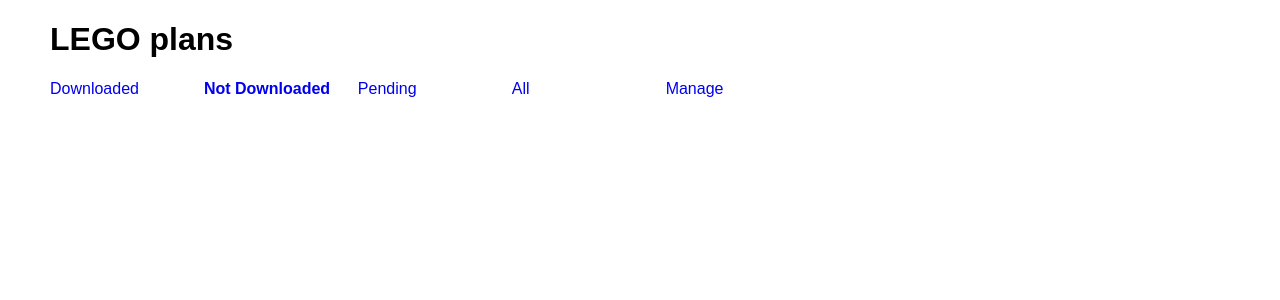
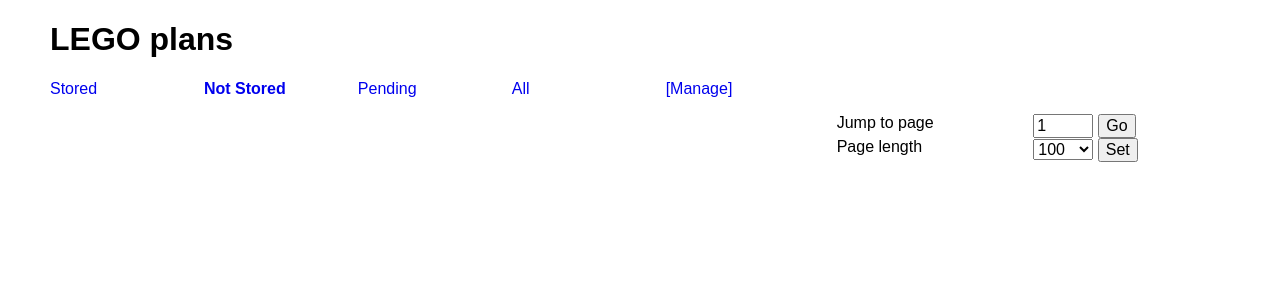
Before and after one commit to sjewitt/lego-downloader, a Python web app: template templates/index.html in a window 1280 px wide. Shown: the top 300 px of the page. Run offline with Jinja, Linux system fonts and the light colour scheme; the template is opened without the code that fills it, so the values that code supplies are empty; some libraries are stand-ins or nearby versions.

Commit message:
back end for page length functionality

```diff
--- a/static/css/styles.css
+++ b/static/css/styles.css
@@ -33,11 +33,18 @@
     height:150px;
 }
 
-
 /* overrides */
 .pure-table{
     width:100%;
+}
 
+#jump_to{
+	width: 52px;
+    margin-right: 5px;
+}
+
+#set_page_length{
+	width: 60px;
 }
 
 div#filters > select{
--- a/static/js/engine.js
+++ b/static/js/engine.js
@@ -1,5 +1,6 @@
 var engine = {
 
+//    page_length : 100,	//I shouldn't need to set this here - TODO'
 	plandata : null,
     init : function(){
 
@@ -31,7 +32,7 @@
     		 /** paginated endpoints */
     		 $('#startlinks > li').each(function(){
 				$(this).on('click',function(){
-					engine.getplandata_paginated({'page_length':100, 'filter': $(this).attr('data-action')});
+					engine.getplandata_paginated({'page_length':engine.page_length, 'filter': $(this).attr('data-action')});
 					engine.toggleMenuHighlight(this);
 				});
 			 });
@@ -183,7 +184,7 @@
     },
 
     getplandata_paginated : function(params){
-    	let page_length=100;
+    	//let page_length=100;
     	let curr_page = 1;
     	let filter = 'all'
     	if(params['page_length']){
@@ -200,9 +201,9 @@
             type: "GET",
             contentType: 'application/json; charset=utf-8',
             dataType: 'json',
-            url : "/api/paginated_plandata?page_length=" + page_length + "&page_num=" + curr_page + "&filter=" + filter
+            url : "/api/paginated_plandata?page_length=" + this.page_length + "&page_num=" + curr_page + "&filter=" + filter
         }).done(function(data){
-			console.log("/api/paginated_plandata?page_length=" + page_length + "&page_num=" + curr_page + "&filter=" + filter)
+			console.log("/api/paginated_plandata?page_length=" + this.page_length + "&page_num=" + curr_page + "&filter=" + filter)
         	engine.planData = data;
         	// build as DOM properly
         	var _out = "<table><thead><tr><th>Set number</th><th>Description</th><th>Notes</th><th>Actions</th><th></th></tr></thead>";
@@ -314,7 +315,7 @@
 		let _li = document.createElement('li');
 		_li.setAttribute('data-targetpage',target_page);
 		_li.setAttribute('data-total',data.total);
-		_li.setAttribute('data-page_length',100);	//TODO: Set this programmatically
+		_li.setAttribute('data-page_length',this.page_length);	//TODO: Set this programmatically
 		_li.setAttribute('data-filter',data.filter_key);
 		_li.appendChild(document.createTextNode(link_text));
 		if(target_page > 0 && target_page < total_pages){
--- a/templates/index.html
+++ b/templates/index.html
@@ -23,24 +23,45 @@
                 <div class="pure-u-2-3">
                     <h1>LEGO plans</h1>
                     <ul id="startlinks">
-                        <li data-action='stored'><a href='#'>Downloaded</a></li> <!-- filter by downloaded=true  -->
-                        <li data-action='notstored' class="active"><a href='#'>Not Downloaded</a></li><!-- exclude downloaded=true  -->
+                        <li data-action='stored'><a href='#'>Stored</a></li> <!-- filter by downloaded=true  -->
+                        <li data-action='notstored' class="active"><a href='#'>Not Stored</a></li><!-- exclude downloaded=true  -->
                         <li data-action='pending'><a href='#'>Pending</a></li><!-- show pending  -->
                         <li data-action='all'><a href='#'>All</a></li><!-- show all  -->
-                        <li><a href='/manage'>Manage</a></li><!-- show all  -->
+                        <li><a href='/manage'>[Manage]</a></li><!-- show all  -->
                     </ul>
                 </div>
             </div>
+            <div class="pure-g">
+            	<div class="pure-u-2-3" id="paginator">
+            		<!-- inject paginator here -->
+            	</div>
+            	<div class="pure-u-1-3">
 
+                	<div class="pure-g">
+                		<div class="pure-u-1-2">Jump to page</div>
+                		<div class="pure-u-1-2">
+                			<input type="text" name="jump_to" id="jump_to" value="1"><input type="button" name="jump_to_btn" id="jump_to_btn" value="Go">
+                		</div>
+                		<div class="pure-u-1-2">Page length </div>
+                		<div class="pure-u-1-2">
+                			<select name="set_page_length" id="set_page_length">
+                				<option value="-">Set page length</option>
+                				<option value="10">10</option>
+                				<option value="25">25</option>
+                				<option value="50">50</option>
+                				<option value="100" selected="selected">100</option>
+                				<option value="200">200</option>
+                			</select>
+                			<input type="button" name="set_page_length_btn" id="set_page_length_btn" value="Set">
+                		</div>
+
+                	</div>
+                </div>
+            </div>
             <div class="pure-g">
-            <div  class="pure-u-1" id="paginator_stats"></div>
-                <div  class="pure-u-1" id="paginator"></div>
                 <div class="pure-u-1" id="plans_list">
-
+                	<!-- inject the paged list entries here -->
                 </div>
-
-
-
             </div>
         </div>
 
```
Also changed, not shown: legoPlans.py (+13 -1 lines), README.md.
